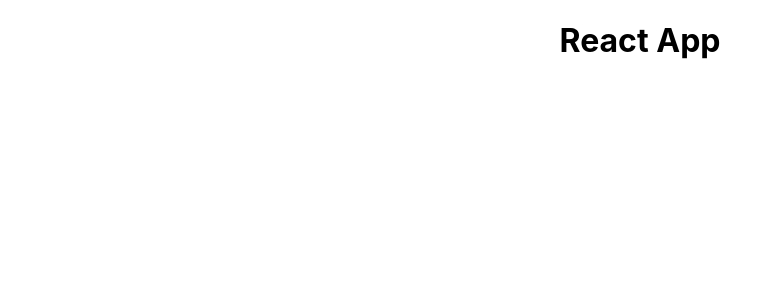
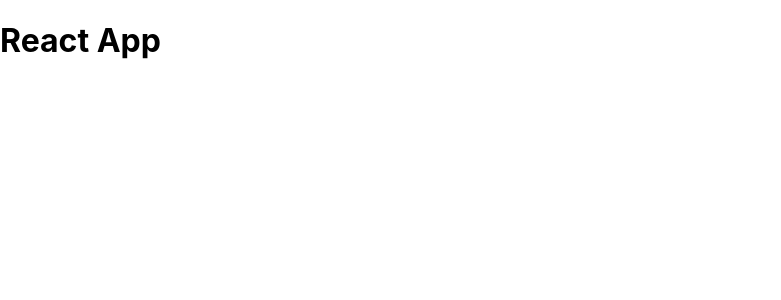
Before and after one commit to vbasoon/React2020, a React (Create React App) app: page / in a window 1280 px wide. Shown: the top 300 px of the page, without its empty margins (0-781 px from the left). Built offline with nearby package versions, Linux system fonts and the light colour scheme.

Commit message:
create wrapper

```diff
--- a/src/App.js
+++ b/src/App.js
@@ -4,7 +4,7 @@
 
 function App() {
   return (
-    <div className="App">
+    <div className="wrapper">
       <h1>React App</h1>
     </div>
   );
```
